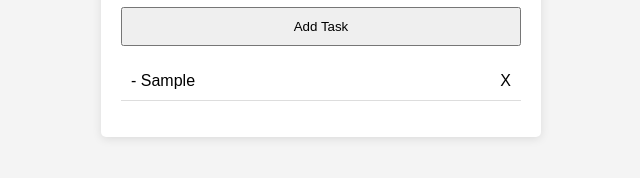
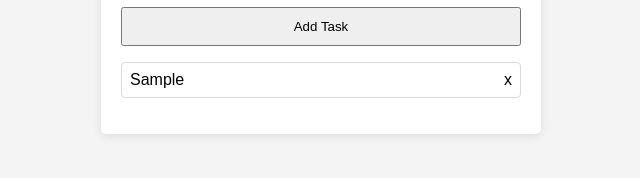
Before and after one commit to Mastercoder96/to_do_app, a website built with Vite: page index.html in a window 1280 px wide. Both pictures are taken after typing "Sample" into the empty fields and a click on the button "Add Task". Shown: the part 162-340 px from the top of the page, 319-959 px from the left. Built offline with nearby package versions, Linux system fonts and the light colour scheme.

Commit message:
Final commit

```diff
--- a/index.html
+++ b/index.html
@@ -11,7 +11,7 @@
       <h1>To-Do List</h1>
       <input type="text" id="taskInput" placeholder="Add a new task..." />
 
-      <button id="addTaskButton">Add Task</button>
+      <button onClick ="addTask()" id="addTaskButton">Add Task</button>
 
       <ul id="taskList">
       </ul>
--- a/script.js
+++ b/script.js
@@ -1,20 +1,38 @@
-const addTaskBtn = document.querySelector("#addTaskButton");
+function addTask() {
+    const taskInput = document.getElementById('taskInput');
+    const taskText = taskInput.value.trim();
 
-const removeElement = (event) => {
-  const li = event.target.parentElement;
+    if (taskText === "") {
+        alert("Please enter a task!");
+        return;
+    }
 
-  const tasklistNode = document.querySelector("#taskList");
+    const taskList = document.getElementById('taskList');
+    const taskItem = document.createElement('li');
 
-  tasklistNode.removeChild(li)
-};
+    const taskSpan = document.createElement('span');
+    taskSpan.textContent = taskText;
+    taskSpan.onclick = () => toggleTask(taskSpan);
 
-addTaskBtn.addEventListener("click", () => {
-  const input = document.querySelector("#taskInput");
-  const tasklist = document.querySelector("#taskList");
+    const deleteBtn = document.createElement('bttn');
+    deleteBtn.textContent = 'x';
+    deleteBtn.onclick = () => deleteTask(taskItem);
 
-  const li = document.createElement("li")
-  li.innerHTML = `<span>- ${input.value}</span> <span onclick="removeElement(event)">X</span>`
+    taskItem.appendChild(taskSpan);
+    taskItem.appendChild(deleteBtn);
+    taskList.appendChild(taskItem);
 
-  tasklist.appendChild(li);
-  input.value = "";
-});
+
+    taskInput.value = '';
+
+}
+
+
+function toggleTask(taskSpan) {
+    taskSpan.classList.toggle('completed');
+
+}
+
+function deleteTask(taskItem) {
+    taskItem.remove();
+}
--- a/style.css
+++ b/style.css
@@ -37,14 +37,14 @@ ul {
 li {
   display: flex;
   justify-content: space-between;
-  align-items: center;
-  padding: 10px;
-  border-bottom: 1px solid #ddd;
-
-
+  background-color: #fff;
+  padding: 8px;
+  margin: 5px 0;
+  border: 1px solid #ddd;
+  border-radius: 4px;
 }
 
-li.completed {
+.completed {
   text-decoration: line-through;
   color: gray;
 }
```
